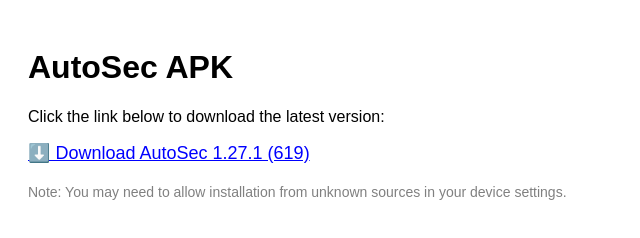
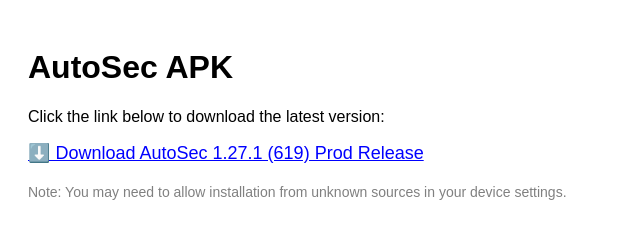
Before and after one commit to KhangTranMinh/apk-delivery, a plain HTML site: page index.html in a window 1280 px wide. Shown: the whole page, without its empty margins (0-640 px from the left). Drawn offline with Linux system fonts and the light colour scheme.

Commit message:
Update index.html

```diff
--- a/index.html
+++ b/index.html
@@ -9,7 +9,7 @@
   <h1>AutoSec APK</h1>
   <p>Click the link below to download the latest version:</p>
   <a href="downloads/AutoSec-1.27.1-(619)-prod-release.apk" download style="font-size: 18px; color: blue;">
-    ⬇️ Download AutoSec 1.27.1 (619)
+    ⬇️ Download AutoSec 1.27.1 (619) Prod Release
   </a>
   <p style="margin-top: 20px; font-size: 14px; color: gray;">
     Note: You may need to allow installation from unknown sources in your device settings.
```
